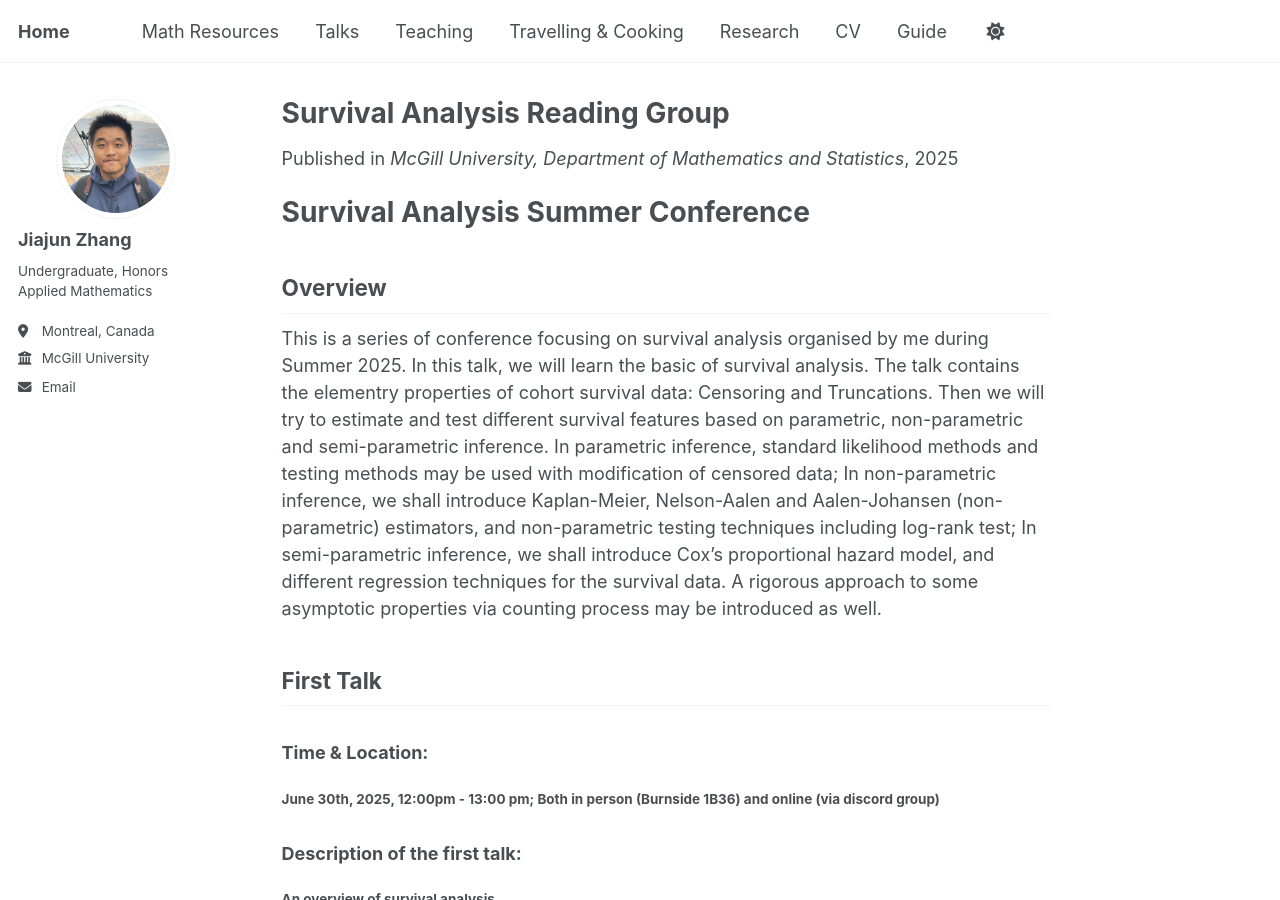
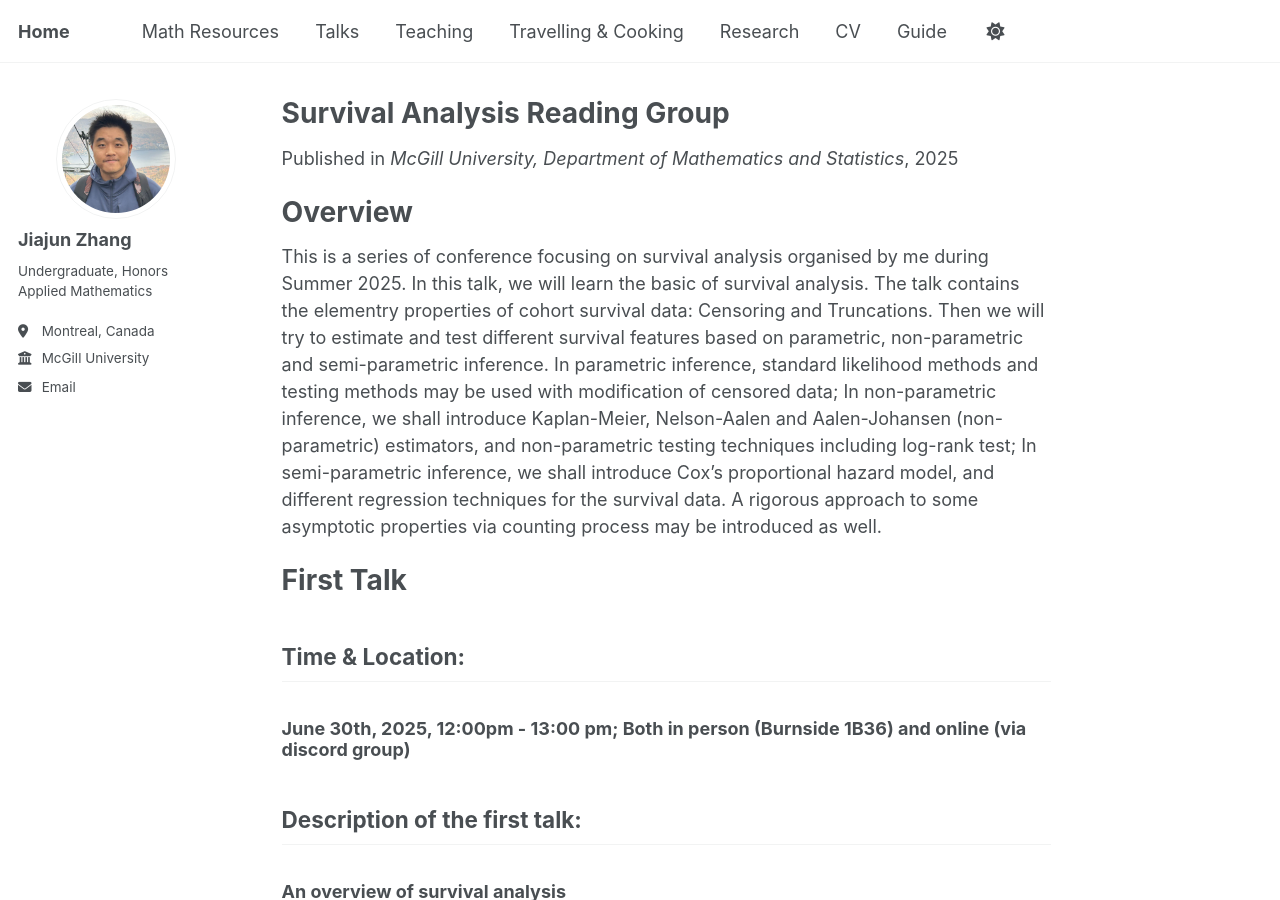
Before and after one commit to JohanssonRein/JohanssonRein.github.io, a Jekyll site: the page built from _talks/2025-06-01-survivalanalysis.md, in a window 1280 px wide and 900 px high. Built offline with Jekyll 4.4.1, drawn with Linux system fonts in a browser that asks for light colours.

Commit message:
Update 2025-06-01-survivalanalysis.md

```diff
--- a/_talks/2025-06-01-survivalanalysis.md
+++ b/_talks/2025-06-01-survivalanalysis.md
@@ -9,24 +9,22 @@ date: 2025-06-01
 location: "Montreal, QC, Canada"
 ---
 
-# Survival Analysis Summer Conference
-
-## Overview
+# Overview
 
 This is a series of conference focusing on survival analysis organised by me during Summer 2025. In this talk, we will learn the basic of survival analysis. The talk contains the elementry properties of cohort survival data: Censoring and Truncations. Then we will try to estimate and test different survival features based on parametric, non-parametric and semi-parametric inference. In parametric inference, standard likelihood methods and testing methods may be used with modification of censored data; In non-parametric inference, we shall introduce Kaplan-Meier, Nelson-Aalen and Aalen-Johansen (non-parametric) estimators, and non-parametric testing techniques including log-rank test; In semi-parametric inference, we shall introduce Cox's proportional hazard model, and different regression techniques for the survival data. A rigorous approach to some asymptotic properties via counting process may be introduced as well.
 
-## First Talk
+# First Talk
 
-### Time & Location:
+## Time & Location:
 
-#### June 30th, 2025, 12:00pm - 13:00 pm; Both in person (Burnside 1B36) and online (via discord group)
+### June 30th, 2025, 12:00pm - 13:00 pm; Both in person (Burnside 1B36) and online (via discord group)
 
-### Description of the first talk:
+## Description of the first talk:
 
-#### An overview of survival analysis
+### An overview of survival analysis
 
-#### Introducing basic properties of survival data: Censoring and Truncation;
+### Introducing basic properties of survival data: Censoring and Truncation;
 
-#### A parametric way to estimate survival features by likelihood and MLE methods, with adjustment for censored data.
+### A parametric way to estimate survival features by likelihood and MLE methods, with adjustment for censored data.
 
-### The slides can be found [here](/files/SurvivalAnalysisTalk1.pdf)
+## The slides can be found [here](/files/SurvivalAnalysisTalk1.pdf)
```
